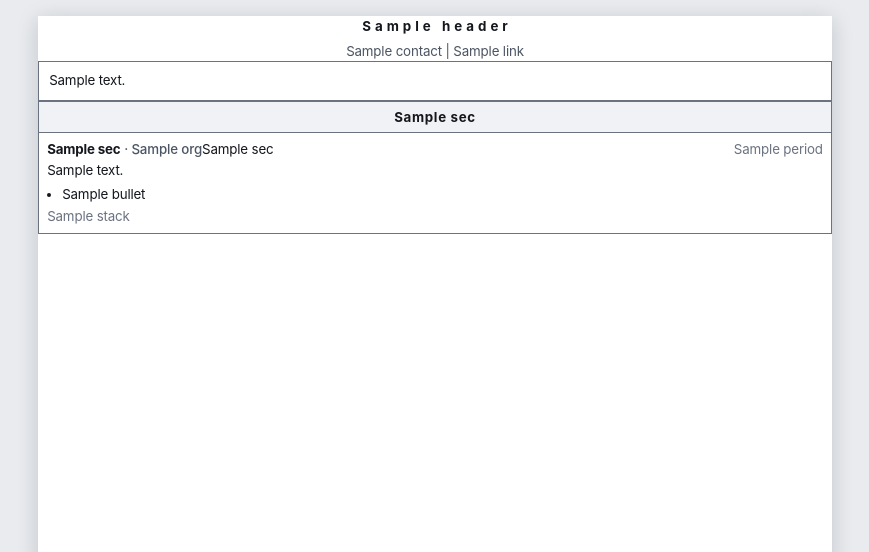
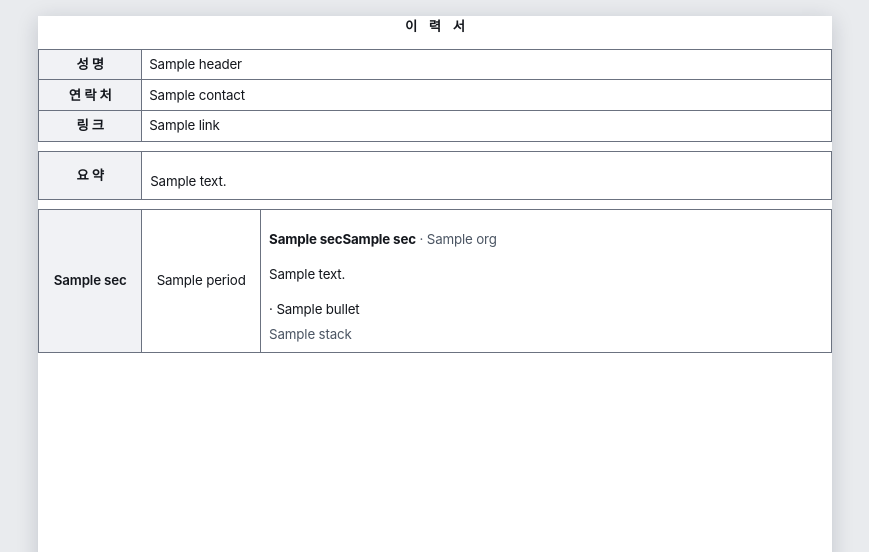
Before and after one commit to kimtaejin3/one-form, a Python web app: template apps/backend/app/resume/templates/formal.html in a window 1280 px wide. Shown: the top 552 px of the page, without its empty margins (205-1074 px from the left). Run offline with Jinja, Linux system fonts and the light colour scheme; the template is opened without the code that fills it: most values are stand-ins (such as "Sample title", 1, 10 or a date in 2020).

Commit message:
feat(resume): 형식 템플릿을 실제 표 기반 입사지원서로 재작성
박스 근사 → 미래산업식 한국 입사지원서 표 구조(application.css). 인적사항
표 + 섹션별 '구분' 사이드라벨·기간·내용 표. 사진·생년월일·병역 등 프로필
모델에 없는 칸은 제외.

Co-Authored-By: Claude Opus 4.8 <noreply@anthropic.com>

```diff
--- a/apps/backend/app/resume/templates/formal.html
+++ b/apps/backend/app/resume/templates/formal.html
@@ -3,19 +3,14 @@
 <head>
 <meta charset="utf-8">
 <style>
-  /* 한국 표준 입사지원서 느낌 — 무채색·회색 라벨·테두리 박스·자간 넓은 제목
-     (dev/resume 의 application.css 형식적 스타일 참고) */
+  /* 한국 표준 입사지원서 — dev/resume 의 application.css 표(table) 형식을 이식.
+     인적사항 표 + 섹션별(경력·학력·자격…) 구분 라벨 표. 무채색·회색 라벨·얇은 테두리. */
   @page { size: A4; margin: {{ margin }}; }
   @media screen {
     html { background: #e9ebee; }
     .page {
-      box-sizing: border-box;
-      width: 210mm;
-      max-width: 100%;
-      min-height: 297mm;
-      margin: 16px auto;
-      padding: {{ margin }};
-      background: #fff;
+      box-sizing: border-box; width: 210mm; max-width: 100%; min-height: 297mm;
+      margin: 16px auto; padding: {{ margin }}; background: #fff;
       box-shadow: 0 4px 20px rgba(15, 30, 52, 0.18);
     }
   }
@@ -24,56 +19,65 @@
     font-size: {{ base_pt - 1 }}pt; color: #14171d; line-height: 1.55;
     letter-spacing: -0.012em; word-break: keep-all; margin: 0;
   }
-  .r-title {
+  h1 {
     text-align: center; font-size: {{ base_pt + 6 }}pt; font-weight: 700;
-    letter-spacing: 0.3em; text-indent: 0.3em; margin: 0 0 4px;
+    letter-spacing: 0.32em; text-indent: 0.32em; margin: 0 0 12px;
   }
-  .r-contact {
-    text-align: center; color: #4b5563; font-size: {{ base_pt - 2 }}pt;
-    margin-bottom: {{ gap }}px;
-  }
-  .r-summary {
-    border: 0.7px solid #6b7280; padding: 8px 10px; margin-bottom: {{ gap }}px;
-    font-size: {{ base_pt - 1 }}pt; line-height: 1.6;
-  }
-  section { margin-bottom: {{ gap }}px; break-inside: avoid; }
-  .r-sec-label {
-    background: #f1f2f5; border: 0.7px solid #6b7280; font-weight: 700;
-    text-align: center; padding: 5px; font-size: {{ base_pt - 1 }}pt; letter-spacing: 0.05em;
-  }
-  .r-item { border: 0.7px solid #6b7280; border-top: 0; padding: 6px 8px; }
-  .r-item .row { display: flex; justify-content: space-between; gap: 10px; }
-  .r-item strong { font-weight: 700; }
-  .r-item .org { color: #4b5563; font-weight: 500; }
-  .r-item .period { color: #6b7280; font-size: {{ base_pt - 2 }}pt; white-space: nowrap; }
-  .r-item ul { margin: 3px 0 0; padding-left: 15px; }
-  .r-item .stack { color: #6b7280; font-size: {{ base_pt - 2 }}pt; margin-top: 2px; }
+  table { width: 100%; border-collapse: collapse; margin-bottom: 9px; }
+  th, td { border: 0.7px solid #6b7280; padding: 4.5px 7px; vertical-align: middle; font-size: {{ base_pt - 2 }}pt; }
+  th { background: #f1f2f5; font-weight: 600; text-align: center; white-space: nowrap; }
+  td.c { text-align: center; }
+  .side { background: #f1f2f5; font-weight: 600; text-align: center; width: 13%; white-space: nowrap; }
+  .personal th { width: 13%; }
+  td.para { padding: 6px 8px; text-align: left; }
+  td.para p { margin-bottom: 4px; line-height: 1.62; }
+  td.para p:last-child { margin-bottom: 0; }
+  td.para p.dot { padding-left: 10px; text-indent: -10px; }
+  td.para p.dot::before { content: '· '; }
+  .r-title { font-weight: 700; }
+  .r-sub { color: #4b5563; }
+  .r-stack { color: #4b5563; font-size: {{ base_pt - 3 }}pt; margin-top: 3px; }
 </style>
 </head>
 <body>
   <div class="page">
-    <div class="r-title">{{ doc.header.name }}</div>
-    <div class="r-contact">
-      {{ doc.header.contact | join('   |   ') }}{% for l in doc.header.links %}   |   {{ l.label }}{% endfor %}
-    </div>
-    {% if doc.summary %}<div class="r-summary">{{ doc.summary }}</div>{% endif %}
+    <h1>이 력 서</h1>
+
+    <table class="personal">
+      <tr>
+        <th>성 명</th><td>{{ doc.header.name }}</td>
+      </tr>
+      {% if doc.header.contact %}
+      <tr><th>연 락 처</th><td>{{ doc.header.contact | join('   ·   ') }}</td></tr>
+      {% endif %}
+      {% if doc.header.links %}
+      <tr><th>링 크</th><td>{% for l in doc.header.links %}{{ l.label }}{% if not loop.last %}   ·   {% endif %}{% endfor %}</td></tr>
+      {% endif %}
+    </table>
+
+    {% if doc.summary %}
+    <table>
+      <tr><th class="side">요 약</th><td class="para"><p>{{ doc.summary }}</p></td></tr>
+    </table>
+    {% endif %}
+
     {% for sec in sections %}
-    <section>
-      <div class="r-sec-label">{{ sec.title }}</div>
+    <table>
       {% for it in sec.items %}
-      <div class="r-item">
-        {% if it.title or it.name or it.org or it.period %}
-        <div class="row">
-          <span><strong>{{ it.title }}</strong>{% if it.org %} <span class="org">· {{ it.org }}</span>{% endif %}{% if it.name %}{{ it.name }}{% endif %}</span>
-          {% if it.period %}<span class="period">{{ it.period }}</span>{% endif %}
-        </div>
-        {% endif %}
-        {% if it.note %}<div>{{ it.note }}</div>{% endif %}
-        {% if it.bullets %}<ul>{% for b in it.bullets %}<li>{{ b }}</li>{% endfor %}</ul>{% endif %}
-        {% if it.stack %}<div class="stack">{{ it.stack | join(' · ') }}</div>{% endif %}
-      </div>
+      <tr>
+        {% if loop.first %}<th class="side" rowspan="{{ sec.items | length }}">{{ sec.title }}</th>{% endif %}
+        <td class="c" style="width: 15%">{{ it.period or '' }}</td>
+        <td class="para">
+          {% if it.title or it.name or it.org %}
+          <p><span class="r-title">{{ it.title }}{% if it.name %}{{ it.name }}{% endif %}</span>{% if it.org %} <span class="r-sub">· {{ it.org }}</span>{% endif %}</p>
+          {% endif %}
+          {% if it.note %}<p>{{ it.note }}</p>{% endif %}
+          {% for b in it.bullets %}<p class="dot">{{ b }}</p>{% endfor %}
+          {% if it.stack %}<p class="r-stack">{{ it.stack | join('  ·  ') }}</p>{% endif %}
+        </td>
+      </tr>
       {% endfor %}
-    </section>
+    </table>
     {% endfor %}
   </div>
 </body>
```
